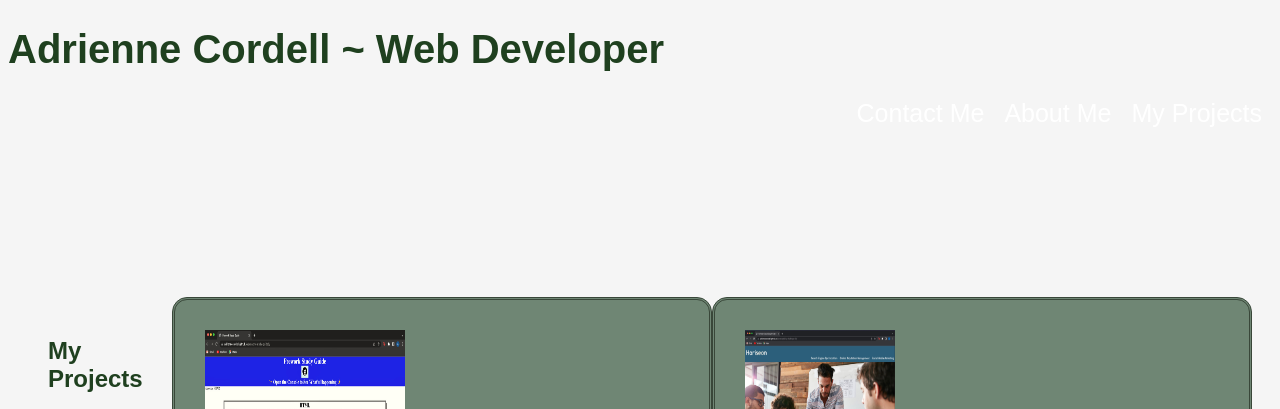
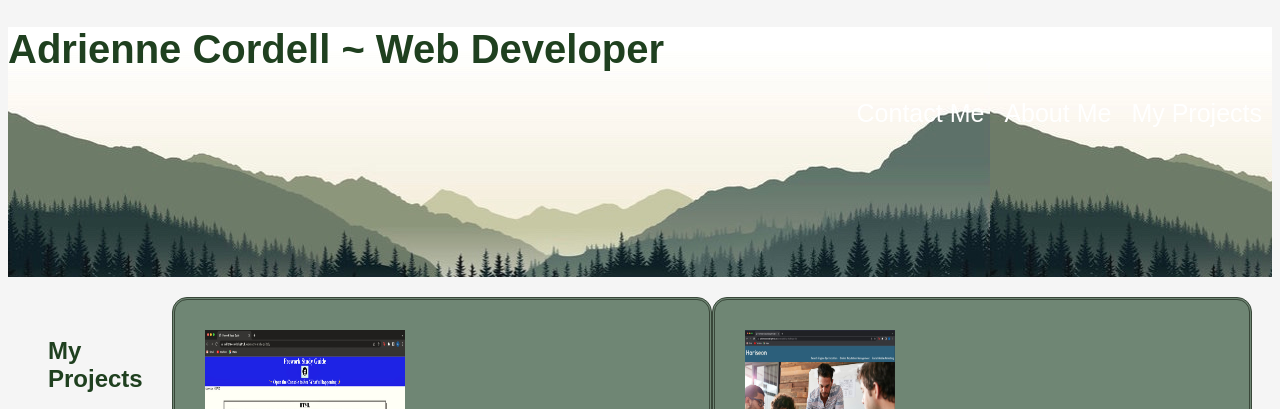
Before and after one commit to adriennecordell/portfolio, a plain HTML site: page index.html in a window 1280 px wide. Shown: the top 409 px of the page. Drawn offline with Linux system fonts and the light colour scheme.

Commit message:
updated link to background image

```diff
--- a/style.css
+++ b/style.css
@@ -5,7 +5,7 @@
 }
 
 .header {
-  background-image: url(./images/490EF78A-17A7-4FE4-B64D-F45AD204FE14_4_5005_c.jpeg);
+  background-image: url(./490EF78A-17A7-4FE4-B64D-F45AD204FE14_4_5005_c.jpeg);
   text-align:left;
   height: 250px;
   width: 100%;
```
